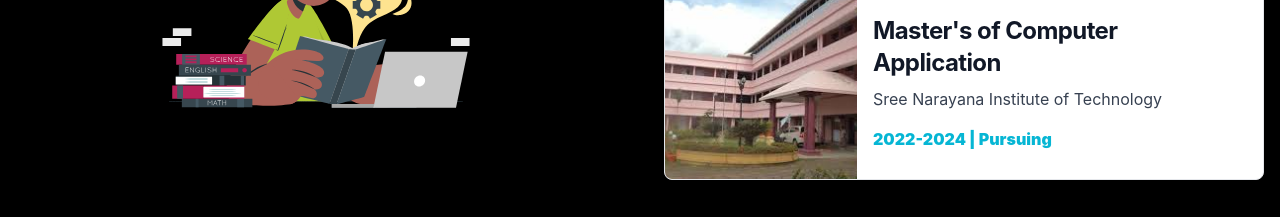
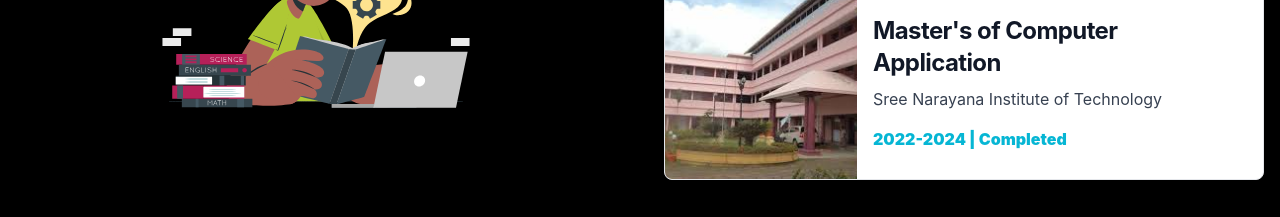
Before and after one commit to heyananthu/Portfolio_Latest, a React (Create React App) app in the folder myapp/: page / in a window 1280 px wide. Shown: the part 1780-1997 px from the top of the page. Built offline with nearby package versions, Linux system fonts and the light colour scheme.

Commit message:
education edited

```diff
--- a/myapp/src/components/EducationSection.jsx
+++ b/myapp/src/components/EducationSection.jsx
@@ -70,7 +70,7 @@
                                 Master's of Computer Application
                             </h2>
                             <h3 className='text-gray-700 dark:text-white'>Sree Narayana Institute of Technology</h3>
-                            <p className="text-cyan-500 font-black mt-4">2022-2024 | Pursuing</p>
+                            <p className="text-cyan-500 font-black mt-4">2022-2024 | Completed</p>
                         </div>
                     </div>
                 </motion.div>
```
